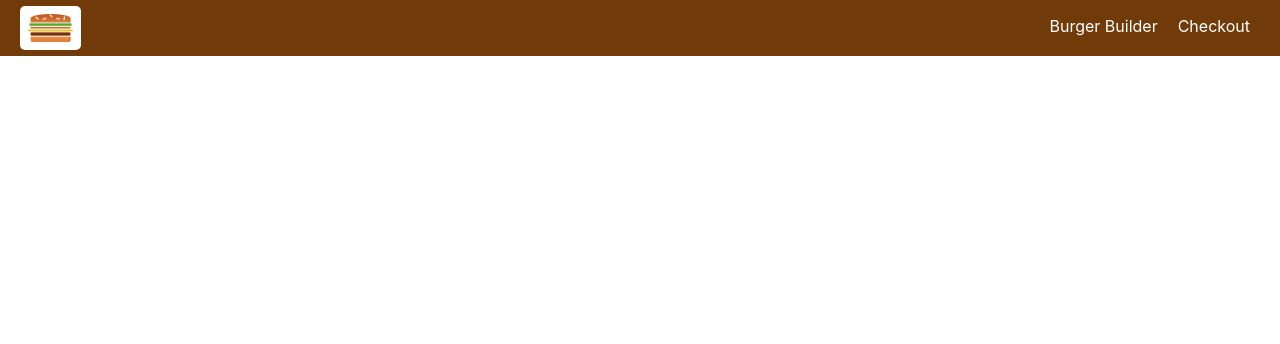
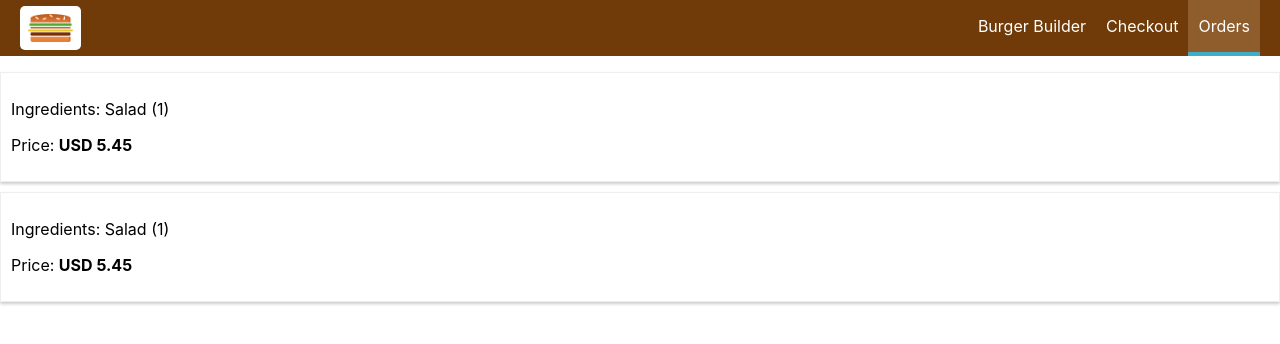
Before and after one commit to momchil-anachkov/burger-builder-react, a React (Create React App) app: page /orders in a window 1280 px wide. Shown: the top 344 px of the page. Built offline with nearby package versions, Linux system fonts and the light colour scheme.

Commit message:
add orders page

```diff
--- a/src/App.tsx
+++ b/src/App.tsx
@@ -3,8 +3,8 @@ import classes from './App.module.scss';
 import Layout from './hoc/Layout/Layout';
 import Checkout from './containers/Checkout/Checkout';
 import { Switch, Route } from 'react-router';
-import { BrowserRouter } from 'react-router-dom';
 import BurgerBuilder from './containers/BurgerBuilder/BurgerBuilder';
+import { Orders } from './containers/Orders/Orders';
 
 class App extends Component {
 	state = {
@@ -26,6 +26,7 @@ class App extends Component {
 				<Layout>
 					<Switch>
 						<Route path="/checkout" component={ Checkout } ></Route>
+						<Route path="/orders" component={ Orders } ></Route>
 						<Route path="/" exact component={ BurgerBuilder }></Route>
 					</Switch>
 				</Layout>
--- a/src/components/Navigation/NavigationItems/NavigationItems.tsx
+++ b/src/components/Navigation/NavigationItems/NavigationItems.tsx
@@ -6,6 +6,7 @@ const NavigationItems = () => (
   <ul className={classes.NavigationItems}>
     <NavigationItem link="/">Burger Builder</NavigationItem>
     <NavigationItem link="/checkout">Checkout</NavigationItem>
+    <NavigationItem link="/orders">Orders</NavigationItem>
   </ul>
 );
 
--- /dev/null
+++ b/src/components/Order/Order.module.scss
@@ -0,0 +1,8 @@
+.Order {
+  width: 100%;
+  border: 1px solid #eeeeee;
+  box-shadow: 0 2px 3px #cccccc;
+  padding: 10px;
+  margin: 10px auto;
+  box-sizing: border-box;
+}
--- /dev/null
+++ b/src/components/Order/Order.tsx
@@ -0,0 +1,12 @@
+import React from 'react';
+import { Props } from '../../types/Props';
+import classes from './Order.module.scss';
+
+const Order = (props: Props) => (
+  <div className={classes.Order}>
+    <p>Ingredients: Salad (1)</p>
+    <p>Price: <strong>USD 5.45</strong></p>
+  </div>
+)
+
+export default Order;
--- /dev/null
+++ b/src/containers/Orders/Orders.tsx
@@ -0,0 +1,13 @@
+import React from 'react';
+import Order from '../../components/Order/Order';
+
+export class Orders extends React.Component {
+  render = () => {
+    return (
+      <div>
+        <Order></Order>
+        <Order></Order>
+      </div>
+    );
+  }
+}
```
